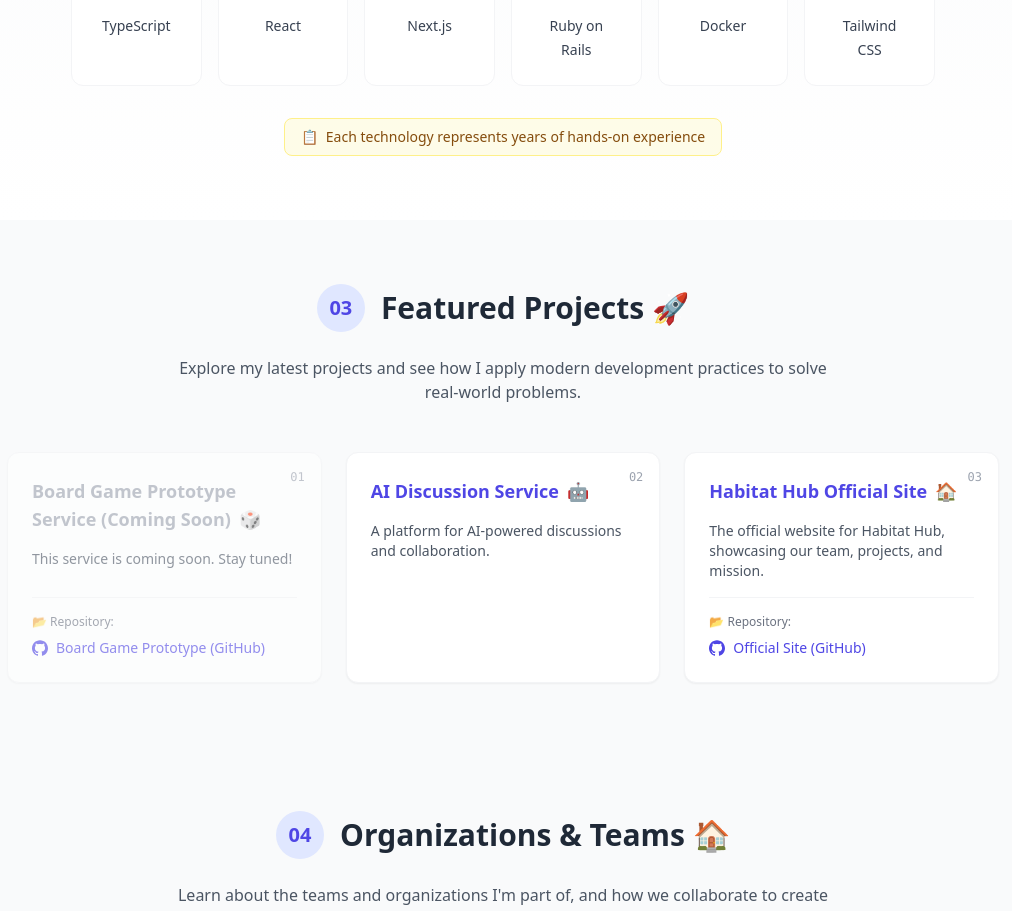
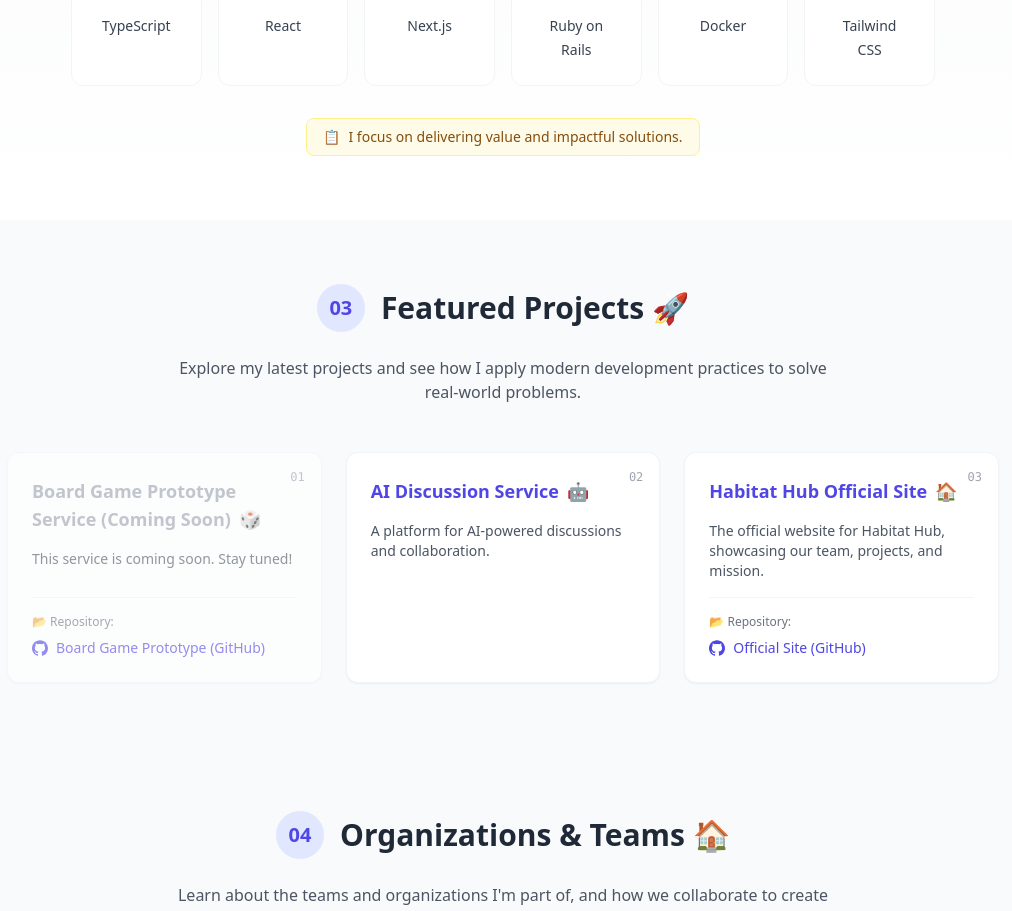
Before and after one commit to tom-takeru/getting-started-with-tom-takeru, a Next.js app: page / in a window 1280 px wide. Shown: the part 1560-2471 px from the top of the page, without its empty margins (137-1149 px from the left). Built offline with nearby package versions, Linux system fonts and the light colour scheme.

Commit message:
fix: update technology experience description for clarity and impact

```diff
--- a/src/components/Root.tsx
+++ b/src/components/Root.tsx
@@ -270,7 +270,7 @@ export default function Root() {
             <div className='inline-flex items-center px-4 py-2 bg-yellow-50 border border-yellow-200 rounded-lg text-sm text-yellow-800'>
               📋{' '}
               <span className='ml-2'>
-                Each technology represents years of hands-on experience
+                I focus on delivering value and impactful solutions.
               </span>
             </div>
           </div>
```
